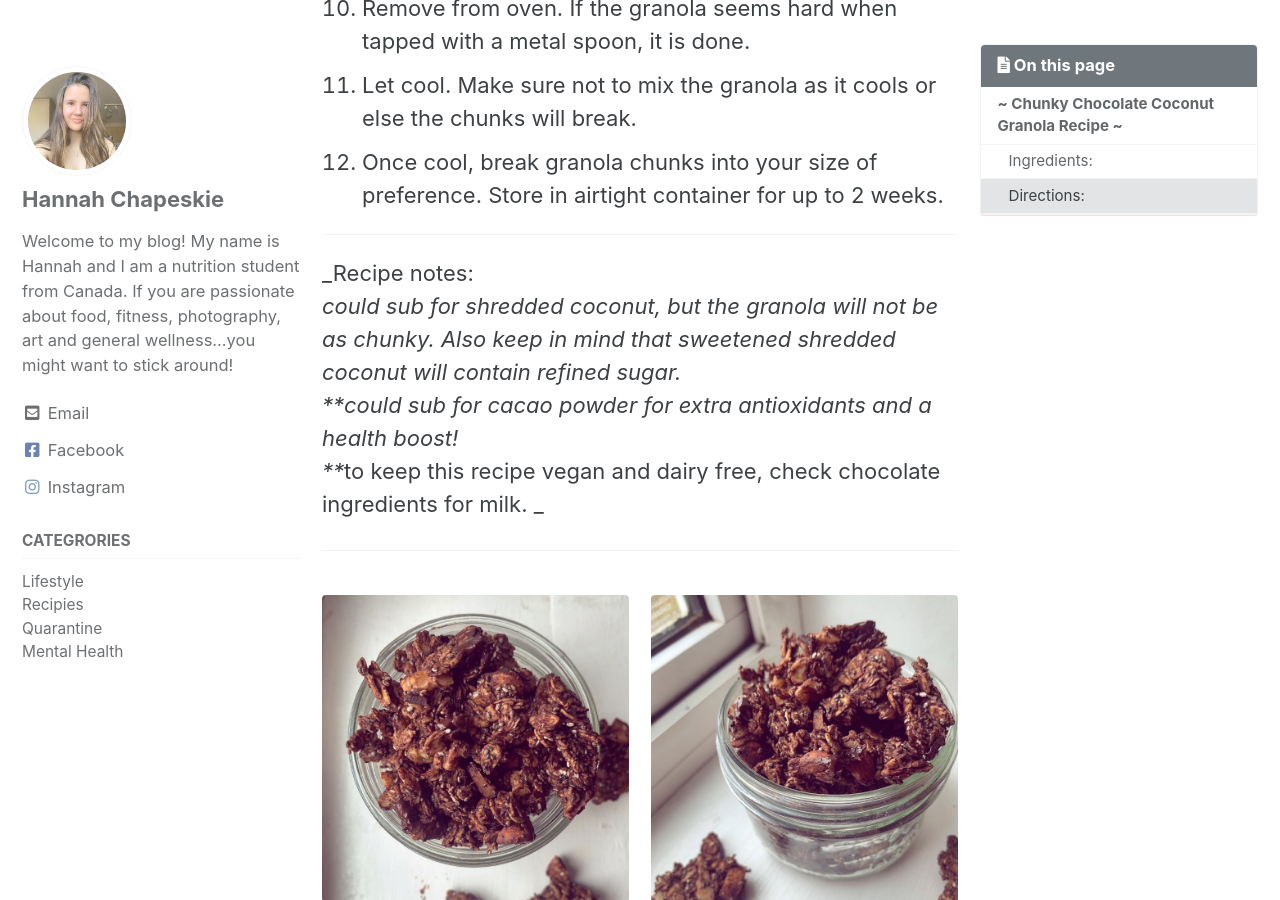
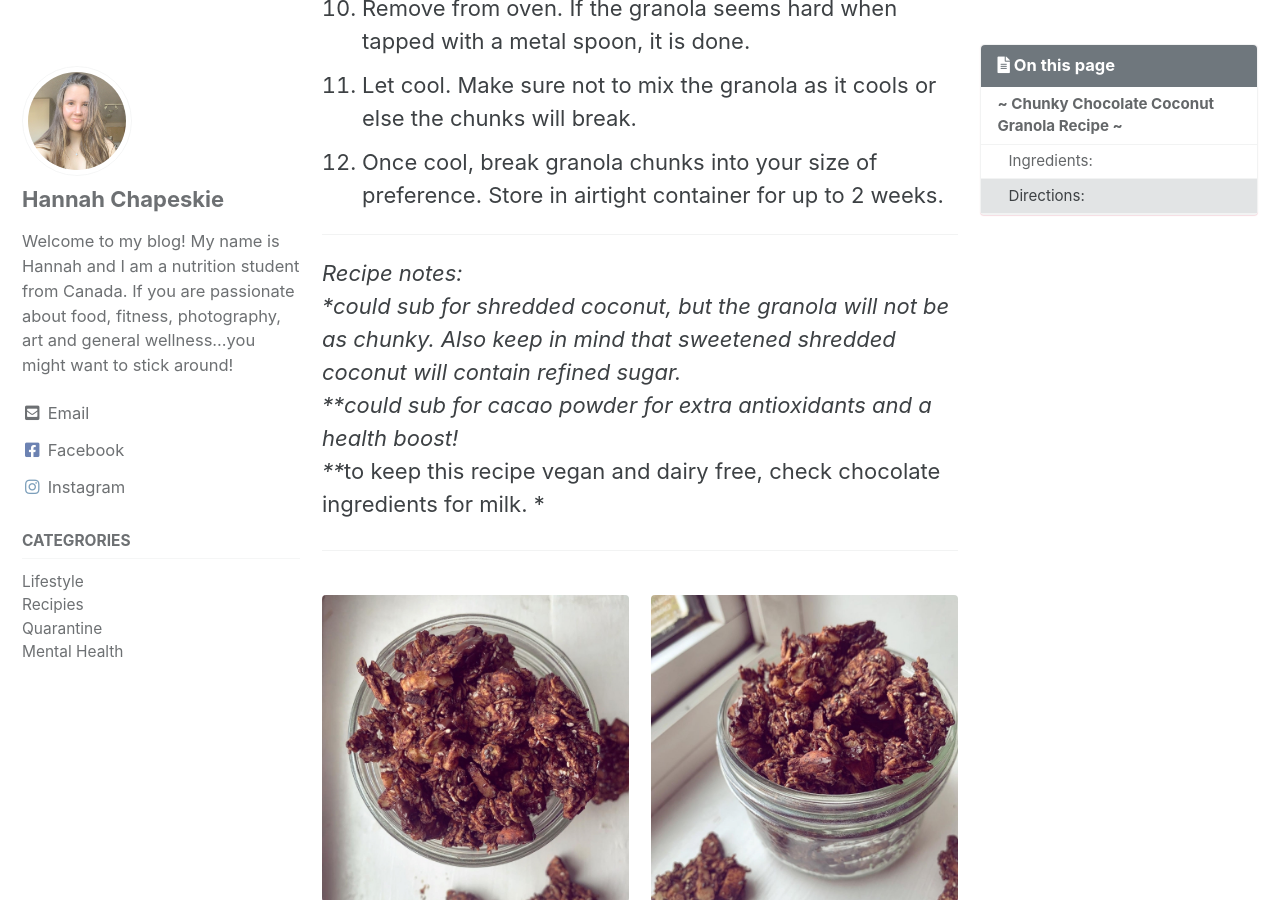
Before and after one commit to dylanbabel/yinandyams, a Jekyll site: the page built from _posts/2020-04-09-chunky-chocolate-coconut-granola.md, in a window 1280 px wide and 900 px high, scrolled down 2535 px. Built offline with Jekyll 4.4.1, drawn with Linux system fonts in a browser that asks for light colours; cached includes are drawn as plain includes.

```diff
--- a/_posts/2020-04-09-chunky-chocolate-coconut-granola.md
+++ b/_posts/2020-04-09-chunky-chocolate-coconut-granola.md
@@ -63,10 +63,10 @@ So, if you are looking for an easy, relatively cheap and guilt free granola that
 
 ***
 
-_Recipe notes:<br>
+*Recipe notes:<br>
 *could sub for shredded coconut, but the granola will not be as chunky. Also keep in mind that sweetened shredded coconut will contain refined sugar.<br>
 **could sub for cacao powder for extra antioxidants and a health boost! <br>
-***to keep this recipe vegan and dairy free, check chocolate ingredients for milk. _
+***to keep this recipe vegan and dairy free, check chocolate ingredients for milk. *
 
 ***
 
```
